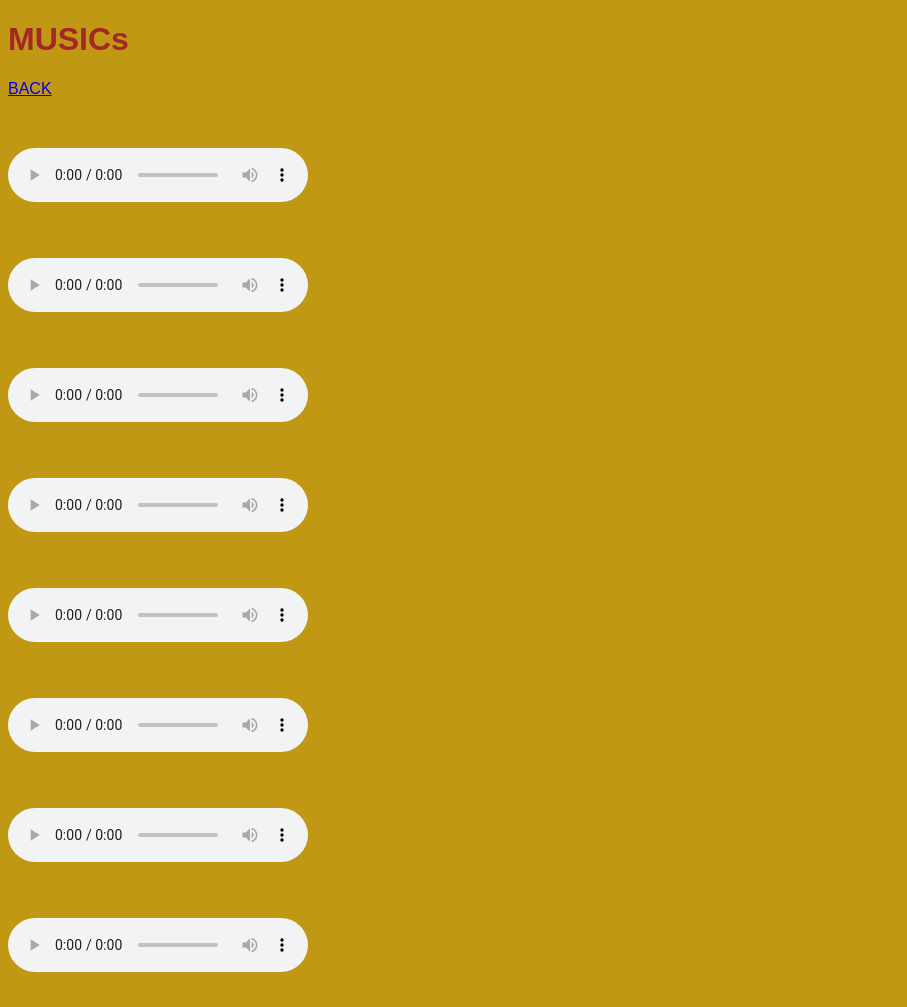
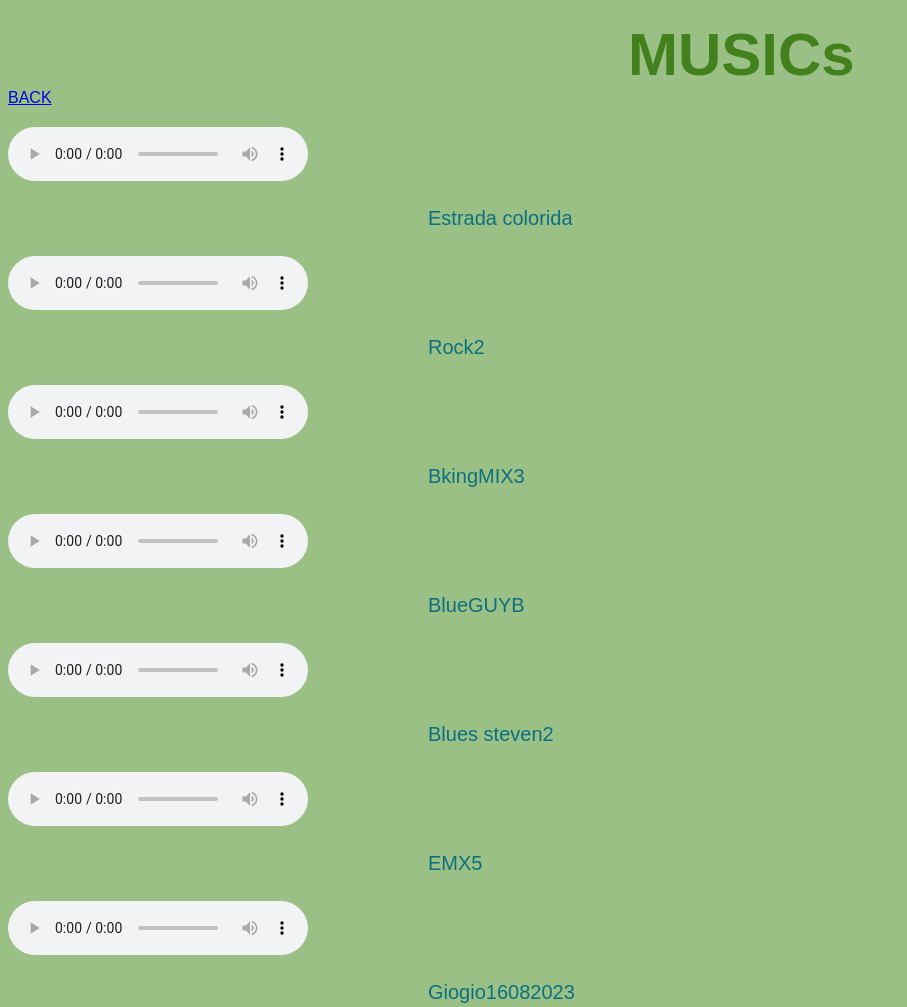
Before and after one commit to zoirgerminari/Zoir-html-2025, a plain HTML site: page MUSIC.html in a window 1280 px wide. Shown: the top 1007 px of the page, without its empty margins (0-907 px from the left). Before the commit the page ends 980 px from the top, so only its background shows below. Drawn offline with Linux system fonts and the light colour scheme.

Commit message:
Sua mensagem de commit aqui

```diff
--- a/MUSIC.CSS
+++ b/MUSIC.CSS
@@ -1,13 +1,34 @@
 body {
-    color:rgb(165, 38, 38);
-    background-color: rgb(192, 152, 20);
+    color:rgb(13, 112, 129);
+    background-color: rgb(155, 192, 133);
     font-family: Arial, Helvetica, sans-serif;
 }
 .audio {
     display: flex;
   flex-direction: column;
-  gap: 56px;
+  gap: 26px;
    /* assim e o comentario no css*/
-  margin-top: 50px;
+  margin-top: 20px;
+
 
 }
+.audio p {
+  display: flex;
+  align-items: center;
+  gap: 25px;
+  font-size: 20px;
+   margin-right: auto;
+    margin-left: 420px;
+     margin-top: 0px;
+    margin-bottom: auto;
+}
+  h1{
+    display: block;
+    color: rgb(66, 129, 29); /*.........ARTS.........*/
+    font-size: 60px;
+    margin-right: auto;
+    margin-left: 620px;
+     margin-top: 20px;
+    margin-bottom: 0px;
+
+}
--- a/MUSIC.html
+++ b/MUSIC.html
@@ -13,13 +13,21 @@
 
     <div class="audio">
   <audio controls src="sound/estrada colorida17.mp3"></audio>
+   <p>Estrada colorida</p>
   <audio controls src="sound/Rock2.wav"></audio>
+  <p>Rock2</p>
   <audio controls src="sound/BBkingMIX3.wav"></audio>
+  <p>BkingMIX3</p>
   <audio controls src="sound/BlueGUYB.mp3"></audio>
+  <p>BlueGUYB</p>
   <audio controls src="sound/blues steven2.wav"></audio>
+  <p>Blues steven2</p>
   <audio controls src="sound/EMX5.wav"></audio>
+  <p>EMX5</p>
   <audio controls src="sound/giogio16082023.wav"></audio>
+  <p>Giogio16082023</p>
   <audio controls src="sound/trem.mp3"></audio>
+  <p>Trem</p>
    </div>
 </body>
 </html>
```
